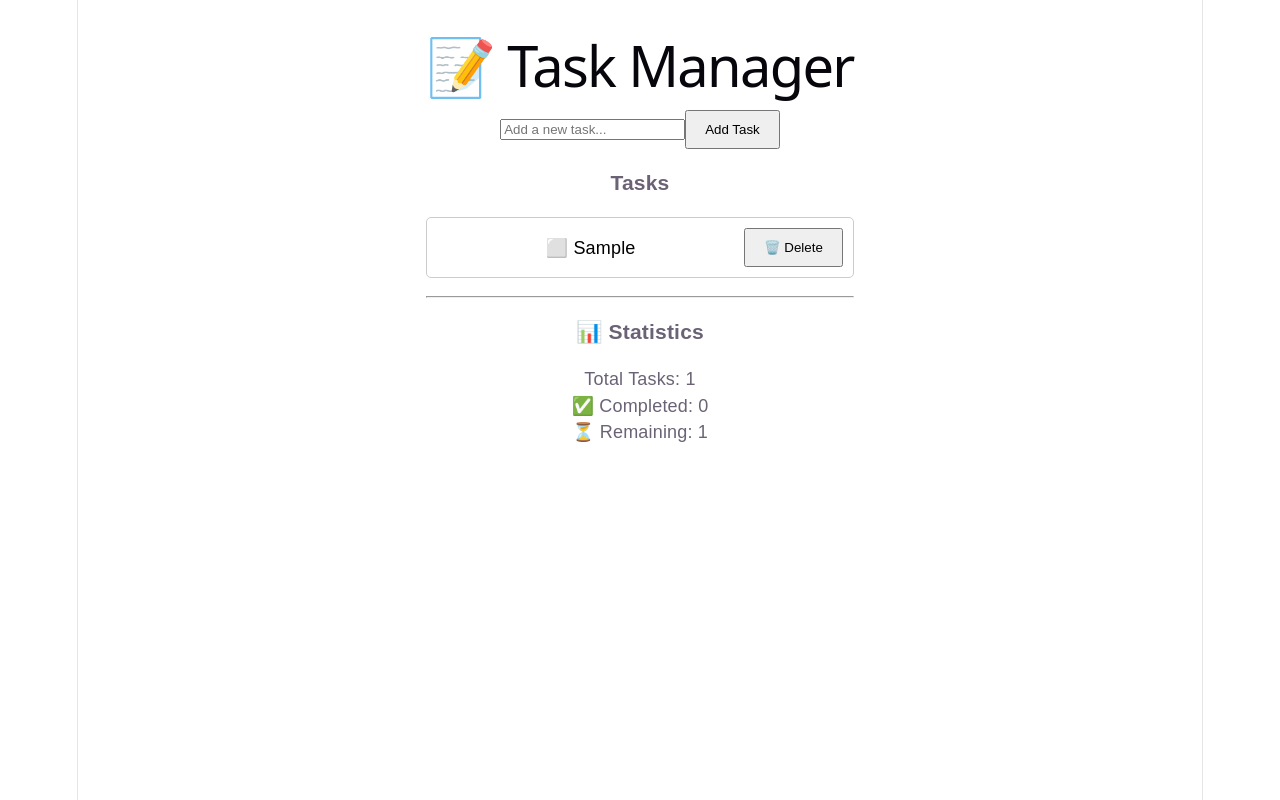
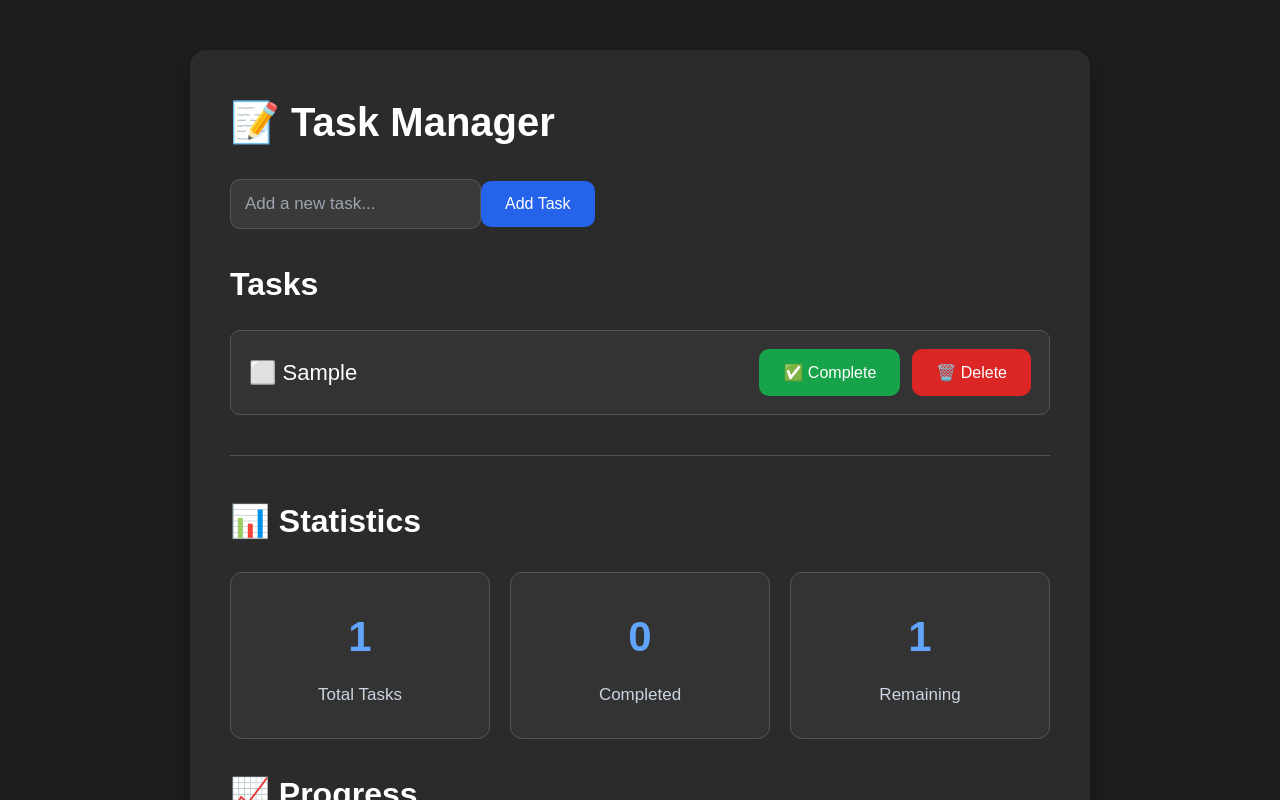
Before and after one commit to JohnkayFundz/react-learning, a React (Vite) app: page / in a window 1280 px wide. Both pictures are taken after typing "Sample" into the empty fields and a click on the button "Add Task". Shown: the top 800 px of the page. Built offline with nearby package versions, Linux system fonts and the light colour scheme.

Commit message:
Complete Lesson 14: React Task Manager with useReducer, localStorage, statistics, and progress tracking

```diff
--- a/src/components/task/TaskForm.jsx
+++ b/src/components/task/TaskForm.jsx
@@ -1,12 +1,16 @@
 import { useState } from "react";
 
-function TaskForm({ onAddTask }) {
+function TaskForm({ dispatch }) {
   const [task, setTask] = useState("");
 
   const handleSubmit = () => {
     if (task.trim() === "") return;
 
-    onAddTask(task);
+    dispatch({
+      type: "ADD_TASK",
+      payload: task,
+    });
+
     setTask("");
   };
 
--- a/src/index.css
+++ b/src/index.css
@@ -1,144 +1,314 @@
-:root {
-  --text: #6b6375;
-  --text-h: #08060d;
-  --bg: #fff;
-  --border: #e5e4e7;
-  --code-bg: #f4f3ec;
-  --accent: #aa3bff;
-  --accent-bg: rgba(170, 59, 255, 0.1);
-  --accent-border: rgba(170, 59, 255, 0.5);
-  --social-bg: rgba(244, 243, 236, 0.5);
-  --shadow:
-    rgba(0, 0, 0, 0.1) 0 10px 15px -3px, rgba(0, 0, 0, 0.05) 0 4px 6px -2px;
+/* ==========================
+   Reset
+========================== */
 
-  --sans: system-ui, 'Segoe UI', Roboto, sans-serif;
-  --heading: system-ui, 'Segoe UI', Roboto, sans-serif;
-  --mono: ui-monospace, Consolas, monospace;
-
-  font: 18px/145% var(--sans);
-  letter-spacing: 0.18px;
-  color-scheme: light dark;
-  color: var(--text);
-  background: var(--bg);
-  font-synthesis: none;
-  text-rendering: optimizeLegibility;
-  -webkit-font-smoothing: antialiased;
-  -moz-osx-font-smoothing: grayscale;
-
-  @media (max-width: 1024px) {
-    font-size: 16px;
-  }
+* {
+  margin: 0;
+  padding: 0;
+  box-sizing: border-box;
 }
 
-@media (prefers-color-scheme: dark) {
-  :root {
-    --text: #9ca3af;
-    --text-h: #f3f4f6;
-    --bg: #16171d;
-    --border: #2e303a;
-    --code-bg: #1f2028;
-    --accent: #c084fc;
-    --accent-bg: rgba(192, 132, 252, 0.15);
-    --accent-border: rgba(192, 132, 252, 0.5);
-    --social-bg: rgba(47, 48, 58, 0.5);
-    --shadow:
-      rgba(0, 0, 0, 0.4) 0 10px 15px -3px, rgba(0, 0, 0, 0.25) 0 4px 6px -2px;
-  }
+/* ==========================
+   Body
+========================== */
 
-  #social .button-icon {
-    filter: invert(1) brightness(2);
-  }
+body {
+  font-family: Arial, Helvetica, sans-serif;
+  background: #1e1e1e;
+  color: #ffffff;
+  line-height: 1.6;
 }
 
-body {
+/* ==========================
+   Container
+========================== */
+
+.container {
+  max-width: 900px;
+  margin: 50px auto;
+  padding: 40px;
+  background: #2b2b2b;
+  border-radius: 16px;
+  box-shadow: 0 12px 30px rgba(0, 0, 0, 0.35);
+}
+
+/* ==========================
+   Headings
+========================== */
+
+h1 {
+  font-size: 40px;
+  margin-bottom: 25px;
+}
+
+h2 {
+  font-size: 32px;
+  margin: 30px 0 20px;
+}
+
+/* ==========================
+   Task Form
+========================== */
+
+form,
+.task-form,
+.input-group {
+  display: flex;
+  gap: 15px;
+  margin-bottom: 25px;
+}
+
+input[type="text"] {
+  flex: 1;
+  padding: 14px;
+  font-size: 17px;
+  border: 1px solid #555;
+  border-radius: 10px;
+  background: #3a3a3a;
+  color: white;
+  transition: 0.3s;
+}
+
+input::placeholder {
+  color: #9ca3af;
+}
+
+input:focus {
+  outline: none;
+  border-color: #2563eb;
+  box-shadow: 0 0 10px rgba(37, 99, 235, 0.35);
+}
+
+/* ==========================
+   Buttons
+========================== */
+
+button {
+  padding: 14px 24px;
+  border: none;
+  border-radius: 10px;
+  cursor: pointer;
+  color: white;
+  font-size: 16px;
+  transition: all 0.25s ease;
+}
+
+button:hover {
+  transform: translateY(-2px);
+}
+
+button:disabled {
+  opacity: 0.5;
+  cursor: not-allowed;
+}
+
+button:not(.complete-btn):not(.delete-btn):not(.clear-btn) {
+  background: #2563eb;
+}
+
+button:not(.complete-btn):not(.delete-btn):not(.clear-btn):hover {
+  background: #1d4ed8;
+}
+
+/* ==========================
+   Task List
+========================== */
+
+ul {
+  list-style: none;
+  margin-top: 20px;
+}
+
+.task-item {
+  display: flex;
+  justify-content: space-between;
+  align-items: center;
+  gap: 20px;
+  padding: 18px;
+  margin-bottom: 15px;
+  background: #333;
+  border: 1px solid #555;
+  border-radius: 10px;
+  transition: 0.25s;
+}
+
+.task-item:hover {
+  transform: translateY(-3px);
+  box-shadow: 0 8px 18px rgba(0, 0, 0, 0.35);
+}
+
+.task-item span {
+  flex: 1;
+  font-size: 22px;
+  cursor: pointer;
+  transition: 0.3s;
+}
+
+/* ==========================
+   Task Buttons
+========================== */
+
+.task-actions {
+  display: flex;
+  gap: 12px;
+}
+
+.task-actions button {
   margin: 0;
 }
 
-#root {
-  width: 1126px;
-  max-width: 100%;
-  margin: 0 auto;
-  text-align: center;
-  border-inline: 1px solid var(--border);
-  min-height: 100svh;
-  display: flex;
-  flex-direction: column;
-  box-sizing: border-box;
+.complete-btn {
+  background: #16a34a;
 }
 
-h1,
-h2 {
-  font-family: var(--heading);
-  font-weight: 500;
-  color: var(--text-h);
+.complete-btn:hover {
+  background: #15803d;
 }
 
-h1 {
-  font-size: 56px;
-  letter-spacing: -1.68px;
-  margin: 32px 0;
-  @media (max-width: 1024px) {
-    font-size: 36px;
-    margin: 20px 0;
-  }
-}
-h2 {
-  font-size: 24px;
-  line-height: 118%;
-  letter-spacing: -0.24px;
-  margin: 0 0 8px;
-  @media (max-width: 1024px) {
-    font-size: 20px;
-  }
-}
-p {
-  margin: 0;
+.delete-btn {
+  background: #dc2626;
 }
 
-code,
-.counter {
-  font-family: var(--mono);
-  display: inline-flex;
-  border-radius: 4px;
-  color: var(--text-h);
+.delete-btn:hover {
+  background: #b91c1c;
 }
 
-code {
-  font-size: 15px;
-  line-height: 135%;
-  padding: 4px 8px;
-  background: var(--code-bg);
-}
-body {
-  margin: 0;
-  font-family: Arial, sans-serif;
+.clear-btn {
+  margin-top: 25px;
+  background: #f59e0b;
 }
 
-.app {
-  min-height: 100vh;
-  padding: 40px;
+.clear-btn:hover {
+  background: #d97706;
+}
+
+/* ==========================
+   Divider
+========================== */
+
+hr {
+  margin: 40px 0;
+  border: none;
+  border-top: 1px solid #555;
+}
+
+/* ==========================
+   Empty Message
+========================== */
+
+.empty {
+  text-align: center;
+  color: #9ca3af;
+  font-size: 18px;
+  padding: 25px 0;
+}
+
+/* ==========================
+   Statistics
+========================== */
+
+.stats {
+  display: flex;
+  gap: 20px;
+  margin-top: 25px;
+}
+
+.stat-card {
+  flex: 1;
+  background: #333;
+  border: 1px solid #555;
+  border-radius: 12px;
+  padding: 30px;
+  text-align: center;
   transition: 0.3s;
 }
 
-.light {
-  background: #f4f4f4;
-  color: #222;
+.stat-card:hover {
+  transform: translateY(-4px);
+  border-color: #2563eb;
 }
 
-.dark {
-  background: #1e1e1e;
-  color: white;
+.stat-card h3 {
+  font-size: 42px;
+  color: #60a5fa;
+  margin-bottom: 10px;
 }
 
-nav,
-footer {
-  display: flex;
-  justify-content: space-between;
-  align-items: center;
-  padding: 16px 0;
+.stat-card p {
+  color: #cbd5e1;
+  font-size: 17px;
 }
 
-button {
-  padding: 10px 18px;
-  cursor: pointer;
+/* ==========================
+   Progress Bar
+========================== */
+
+progress {
+  width: 100%;
+  height: 14px;
+  margin: 20px 0;
+  border-radius: 10px;
 }
+
+/* ==========================
+   Footer
+========================== */
+
+footer {
+  margin-top: 40px;
+  text-align: center;
+  color: #9ca3af;
+  font-size: 15px;
+}
+
+/* ==========================
+   Responsive Design
+========================== */
+
+@media (max-width: 768px) {
+  .container {
+    margin: 20px;
+    padding: 20px;
+  }
+
+  form,
+  .task-form,
+  .input-group {
+    flex-direction: column;
+  }
+
+  input[type="text"] {
+    width: 100%;
+  }
+
+  button {
+    width: 100%;
+    margin: 0;
+  }
+
+  .task-item {
+    flex-direction: column;
+    align-items: flex-start;
+  }
+
+  .task-actions {
+    width: 100%;
+    flex-direction: column;
+  }
+
+  .task-actions button {
+    width: 100%;
+  }
+
+  .stats {
+    flex-direction: column;
+  }
+
+  h1 {
+    font-size: 32px;
+  }
+
+  h2 {
+    font-size: 26px;
+  }
+}
--- a/src/pages/Home.jsx
+++ b/src/pages/Home.jsx
@@ -1,110 +1,172 @@
-import { useState } from "react";
+import { useReducer, useEffect } from "react";
 import TaskForm from "../components/task/TaskForm";
 
-function Home() {
-  const [tasks, setTasks] = useState([]);
+const initialState = [];
 
-  // Add a new task
-  const addTask = (taskName) => {
-    const newTask = {
+function taskReducer(state, action) {
+  switch (action.type) {
+    case "ADD_TASK":
+      return [
+        ...state,
+        {
           id: Date.now(),
-      text: taskName,
+          text: action.payload,
           completed: false,
-    };
+        },
+      ];
 
-    setTasks([...tasks, newTask]);
-  };
-
-  // Toggle task completion
-  const toggleTask = (id) => {
-    setTasks(
-      tasks.map((task) =>
-        task.id === id
+    case "TOGGLE_TASK":
+      return state.map((task) =>
+        task.id === action.payload
           ? { ...task, completed: !task.completed }
           : task
-      )
       );
-  };
 
-  // Delete a task
-  const deleteTask = (id) => {
-    setTasks(tasks.filter((task) => task.id !== id));
-  };
+    case "DELETE_TASK":
+      return state.filter((task) => task.id !== action.payload);
 
-  // Statistics
-  const totalTasks = tasks.length;
-  const completedTasks = tasks.filter(
-    (task) => task.completed
-  ).length;
-  const remainingTasks = totalTasks - completedTasks;
+    case "CLEAR_COMPLETED":
+      return state.filter((task) => !task.completed);
+
+    default:
+      return state;
+  }
+}
+
+export default function Home() {
+  const [tasks, dispatch] = useReducer(
+    taskReducer,
+    initialState,
+    () => {
+      const savedTasks = localStorage.getItem("tasks");
+      return savedTasks ? JSON.parse(savedTasks) : initialState;
+    }
+  );
+
+  useEffect(() => {
+    localStorage.setItem("tasks", JSON.stringify(tasks));
+  }, [tasks]);
+
+  const completedTasks = tasks.filter((task) => task.completed).length;
+  const remainingTasks = tasks.length - completedTasks;
 
   return (
-    <div
-      style={{
-        padding: "20px",
-        maxWidth: "600px",
-        margin: "0 auto",
-      }}
-    >
+    <div className="container">
       <h1>📝 Task Manager</h1>
 
-      <TaskForm onAddTask={addTask} />
+      <TaskForm dispatch={dispatch} />
 
-      <h3>Tasks</h3>
+      <h2>Tasks</h2>
 
       {tasks.length === 0 ? (
-        <p>No tasks yet. Add your first task!</p>
+        <p className="empty">
+          📭 No tasks yet. Add your first task!
+        </p>
       ) : (
-        <ul style={{ listStyle: "none", padding: 0 }}>
+        <>
+          <ul>
             {tasks.map((task) => (
-            <li
-              key={task.id}
+              <li key={task.id} className="task-item">
+                <span
+                  onClick={() =>
+                    dispatch({
+                      type: "TOGGLE_TASK",
+                      payload: task.id,
+                    })
+                  }
                   style={{
-                display: "flex",
-                justifyContent: "space-between",
-                alignItems: "center",
-                padding: "10px",
-                marginBottom: "10px",
-                border: "1px solid #ccc",
-                borderRadius: "5px",
-              }}
-            >
-              <span
-                onClick={() => toggleTask(task.id)}
-                style={{
-                  cursor: "pointer",
-                  flex: 1,
                     textDecoration: task.completed
                       ? "line-through"
                       : "none",
-                  color: task.completed
-                    ? "green"
-                    : "black",
+                    color: task.completed ? "#9ca3af" : "#fff",
                   }}
                 >
-                {task.completed ? "✅ " : "⬜ "}
-                {task.text}
+                  {task.completed ? "✅" : "⬜"} {task.text}
                 </span>
 
+                <div className="task-actions">
                   <button
-                onClick={() => deleteTask(task.id)}
+                    className="complete-btn"
+                    onClick={() =>
+                      dispatch({
+                        type: "TOGGLE_TASK",
+                        payload: task.id,
+                      })
+                    }
+                  >
+                    {task.completed ? "↩️ Undo" : "✅ Complete"}
+                  </button>
+
+                  <button
+                    className="delete-btn"
+                    onClick={() =>
+                      dispatch({
+                        type: "DELETE_TASK",
+                        payload: task.id,
+                      })
+                    }
                   >
                     🗑️ Delete
                   </button>
+                </div>
               </li>
             ))}
           </ul>
+
+          {completedTasks > 0 && (
+            <button
+              className="clear-btn"
+              onClick={() =>
+                dispatch({
+                  type: "CLEAR_COMPLETED",
+                })
+              }
+            >
+              🧹 Clear Completed
+            </button>
+          )}
+        </>
       )}
 
       <hr />
 
-      <h3>📊 Statistics</h3>
+      <h2>📊 Statistics</h2>
 
-      <p>Total Tasks: {totalTasks}</p>
-      <p>✅ Completed: {completedTasks}</p>
-      <p>⏳ Remaining: {remainingTasks}</p>
+      <div className="stats">
+        <div className="stat-card">
+          <h3>{tasks.length}</h3>
+          <p>Total Tasks</p>
+        </div>
+
+        <div className="stat-card">
+          <h3>{completedTasks}</h3>
+          <p>Completed</p>
+        </div>
+
+        <div className="stat-card">
+          <h3>{remainingTasks}</h3>
+          <p>Remaining</p>
+        </div>
+      </div>
+
+      {tasks.length > 0 && (
+        <>
+          <h2 style={{ marginTop: "30px" }}>📈 Progress</h2>
+
+          <progress
+            value={completedTasks}
+            max={tasks.length}
+          />
+
+          <p style={{ textAlign: "center", marginTop: "10px" }}>
+            {Math.round((completedTasks / tasks.length) * 100)}% Complete
+          </p>
+        </>
+      )}
+
+      <footer>
+        <p>⚛️ Built with React • Lesson 14: useReducer</p>
+      </footer>
     </div>
   );
 }
-
-export default Home;
```
Lines whose indentation alone changed are shown as unchanged.
